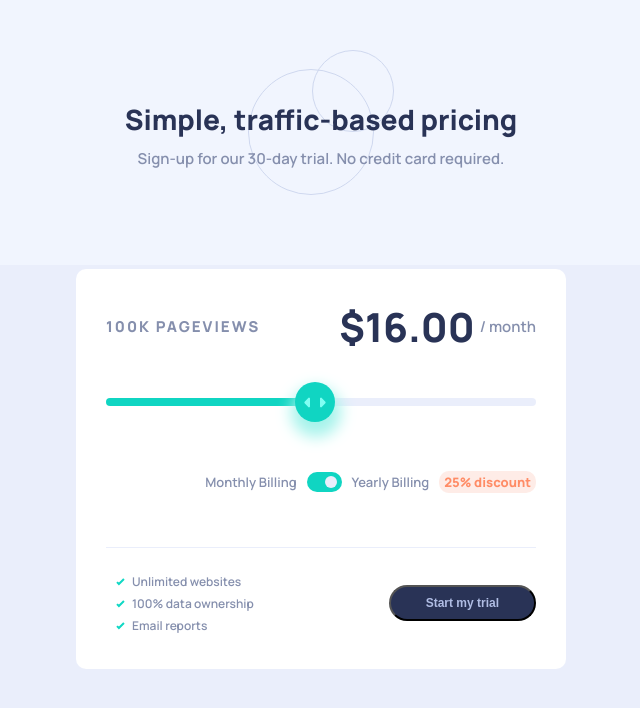
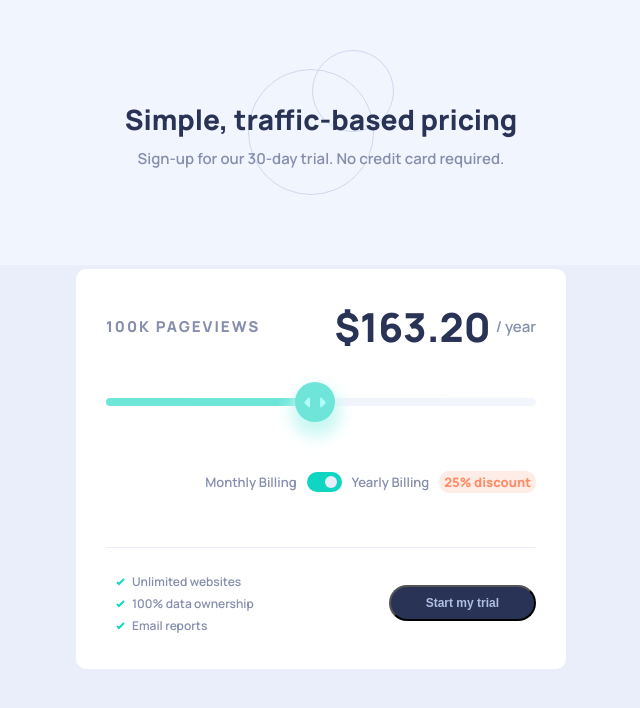
Before and after one commit to Ediney-Braga/interactive-pricing-component, a plain HTML site: page index.html in a window 1280 px wide. Both pictures are taken after a click on the checkbox "Monthly Billing". Shown: the whole page, without its empty margins (319-959 px from the left). Drawn offline with Linux system fonts and the light colour scheme.

Commit message:
script input:checkbox

```diff
--- a/script.js
+++ b/script.js
@@ -1,12 +1,29 @@
 const range = document.querySelector("#range");
 const payMonth = document.querySelector("h2");
+const pageVienwsP = document.querySelector("#payMonth p");
+const billing = document.querySelector("input[type=checkbox]");
+const small = document.querySelector("small");
+
+range.addEventListener("input", () => {
+    testChecked();
+    let rangeValue = range.value;
+    let x = rangeValue * 3.125;
+    let color = "linear-gradient(90deg,rgb(16, 213, 194)" + x + "%, rgb(234, 238, 251)" + x + "% )";     range.style.background = color;
+});
+
+billing.addEventListener("change", testChecked)
+
+function testChecked(e){
+    let rangeValue = range.value;
+    pageVienwsP.innerText = rangeValue * 6.25 + "K" +" PAGEVIEWS";
+
+    if(billing.checked){
+        small.innerText = "/ year";
+        payMonth.innerHTML = `<h2>$${(rangeValue * 0.85 * 12).toFixed(2)}</h2>`;
+    } else {
+        small.innerText = "/ month";
+        payMonth.innerHTML = `<h2>$${(rangeValue * 1).toFixed(2)}</h2>`;
+    }
 
 
-range.addEventListener("input", () => {
-
-    let rangeValue = range.value;
-    let x = rangeValue * 3.125;
-    let color = "linear-gradient(90deg,rgb(16, 213, 194)" + x + "%, rgb(234, 238, 251)" + x + "% )";    payMonth.innerHTML = `<h2>$${rangeValue}.00</h2>`
-    console.log(x);
-    range.style.background = color;
-});
+}
--- a/style.css
+++ b/style.css
@@ -31,7 +31,7 @@ body{
 
 #box{
     height: 400px;
-    width: 490px;
+    max-width: 490px;
     margin: 50px auto;
     border-radius:10px ;
     background-color: #ffffff;
@@ -78,8 +78,9 @@ input[type = "range"]{
     background: linear-gradient(90deg, rgb(16, 213, 194) 50%, rgb(234, 238, 251) 50% );
     border-radius: 10px;
     cursor: pointer;
-    -webkit-transition: 0.2s;
-    transition: opacity 0.2s;
+    -webkit-transition: .2s;
+    transition: opacity .2s;
+    opacity: .6;
 }
 
 input[type = "range"]:hover{
```
Also changed, not shown: 1 other file.
